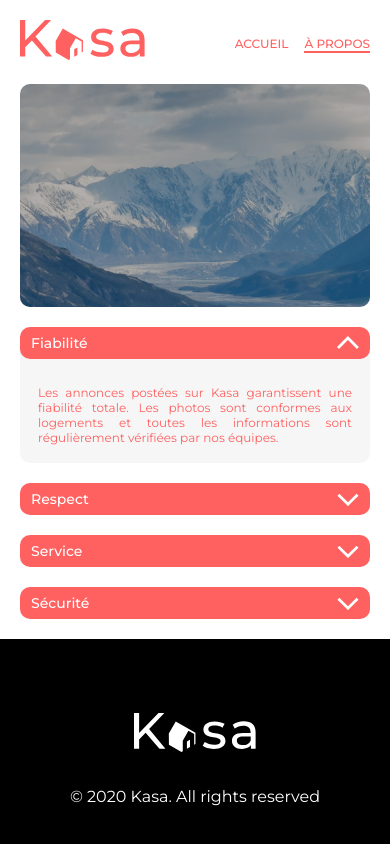
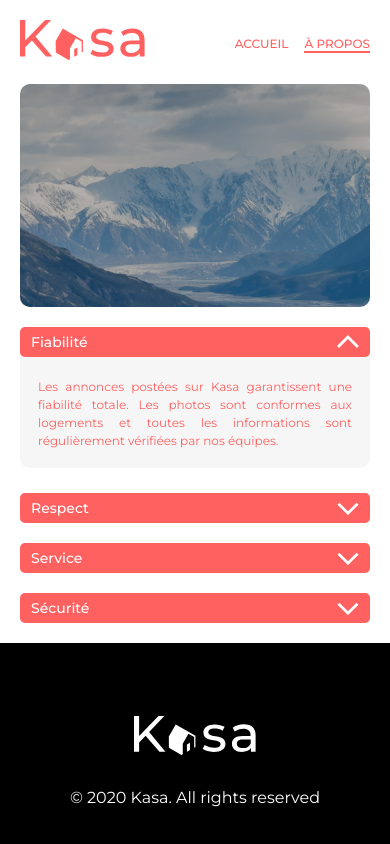
Before and after one commit to michelmb-dev/kasa, a React (Create React App) app: page /about in a window 390 px wide. Both pictures are taken after a click on the button 348 px from the left and 343 px from the top of the page. Built offline with nearby package versions, Linux system fonts and the light colour scheme.

Commit message:
feat: create variant style dropdown

```diff
--- a/src/components/dropdown/Dropdown.jsx
+++ b/src/components/dropdown/Dropdown.jsx
@@ -1,13 +1,14 @@
 import {useState} from "react";
 import styles from "./Dropdown.module.css";
 
-function Dropdown({ title, children }) {
+function Dropdown({ smallVariant = false, title, children }) {
   const [isOpen, setIsOpen] = useState(false)
 
+
 	return (
-    <div className={`${styles.wrapper} ${isOpen && styles.openWrapper}`}>
-      <div className={styles.header}>
-        <h2 className={styles.title}>{title}</h2>
+    <div className={smallVariant ? styles.wrapperSmall : styles.wrapper}>
+      <div className={smallVariant ? styles.headerSmall : styles.header}>
+        <h2 className={smallVariant ? styles.titleSmall : styles.title}>{title}</h2>
         <button onClick={() => !isOpen ? setIsOpen(true) : setIsOpen(false)} className={styles.btn}>
           {isOpen ? (
             <svg width="24" height="15" viewBox="0 0 24 15" fill="none" xmlns="http://www.w3.org/2000/svg">
@@ -22,7 +23,7 @@ function Dropdown({ title, children }) {
         </button>
       </div>
       {isOpen &&
-        <div className={styles.body}>
+        <div className={smallVariant ? styles.bodySmall : styles.body}>
           {children}
         </div>
       }
--- a/src/components/dropdown/Dropdown.module.css
+++ b/src/components/dropdown/Dropdown.module.css
@@ -1,11 +1,16 @@
 .wrapper {
+    display: flex;
+    flex-direction: column;
+    width: 100%;
+    height: available;
+    border-radius: 10px;
+    justify-content: flex-start;
     max-width: 1024px;
-    width: 100%;
-    border-radius: 10px;
 }
 
-.openWrapper {
-    background: var(--colorGreyLight);
+.wrapperSmall {
+    composes: wrapper;
+    max-width: 582px;
 }
 
 .header {
@@ -14,14 +19,27 @@
     align-items: center;
     background: var(--colorRed);
     color: #ffffff;
-    padding-inline: 18px;
-    padding-block: 5px;
+    padding: 0 18px;
+    min-height: 47px;
+    border-radius: 5px;
+    z-index: 1;
+}
+
+.headerSmall {
+    composes: header;
     border-radius: 10px;
+    min-height: 52px;
+    padding: 0 12px;
 }
 
 .title {
     font-weight: 500;
-    font-size: clamp(14px, 2vw, 24px);;
+    font-size: clamp(14px, 2vw, 24px);
+}
+
+.titleSmall {
+    composes: title;
+    font-size: clamp(14px, 2vw, 18px);
 }
 
 .btn {
@@ -34,10 +52,31 @@
 
 .body {
     padding: 26px 18px 18px 18px;
+    background: var(--colorGreyLight);
+    border-radius: 0 0 10px 10px;
+    transform: translateY(-5px);
+    height: 100%;
+    font-size: clamp(12px, 2vw, 24px);
+    text-align: justify;
+    text-justify: inter-word;
+    font-weight: 400;
+    line-height: 1.5;
+}
+
+.bodySmall {
+    composes: body;
+    font-size: clamp(12px, 2vw, 18px);
+    font-weight: 400;
 }
 
 @media screen and (max-width: 768px) {
-    .header {
+    .wrapperSmall {
+        max-width: 100%;
+    }
+
+    .header, .headerSmall {
+        min-height: 30px;
+        border-radius: 5px;
         padding-inline: 11px;
     }
 }
```
